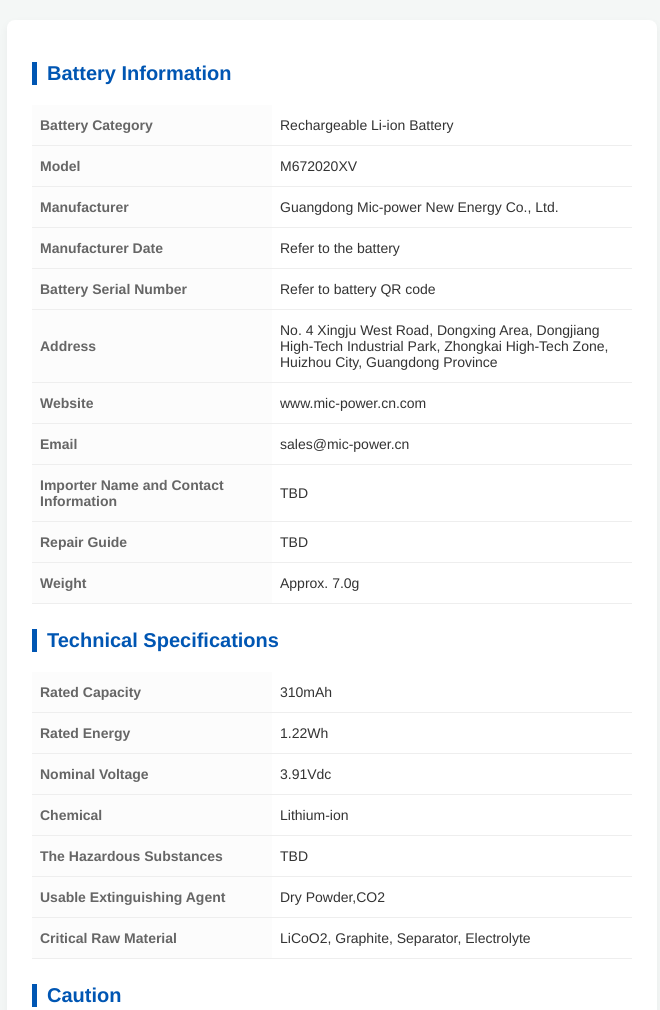
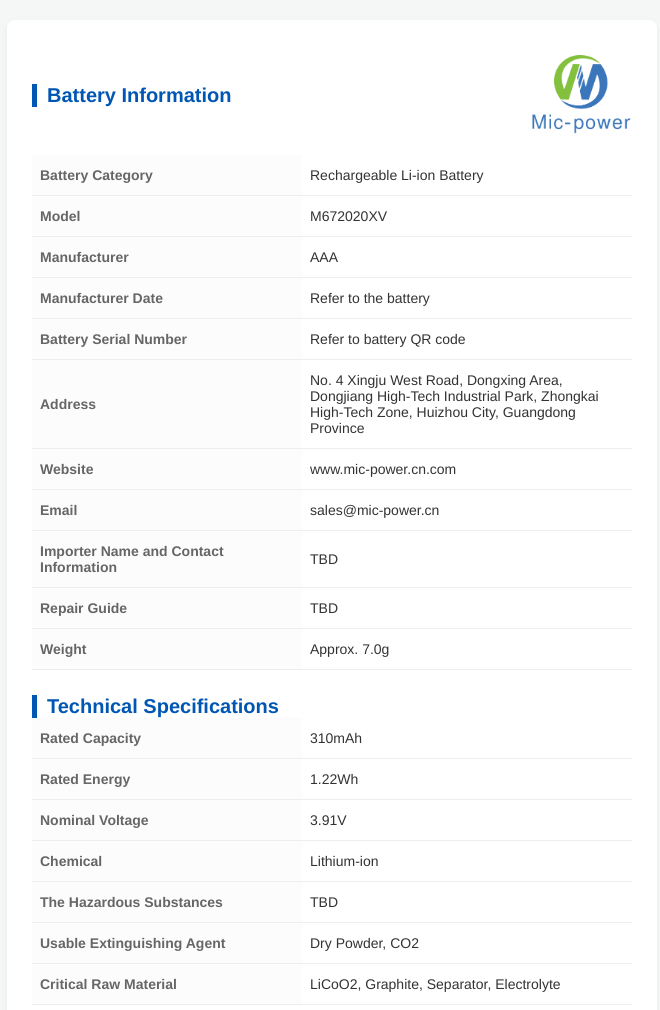
Before and after one commit to Justin0519/Mic-power, a plain HTML site: page index.html in a window 1280 px wide. Shown: the top 1010 px of the page, without its empty margins (308-968 px from the left). Drawn offline with Linux system fonts and the light colour scheme.

Commit message:
Add files via upload

```diff
--- a/index.html
+++ b/index.html
@@ -3,32 +3,64 @@
 <head>
     <meta charset="UTF-8">
     <meta name="viewport" content="width=device-width, initial-scale=1.0">
-    <title>Mic-power New Energy Battery Passport</title>
+    <title>Battery Passport - M672020XV</title>
     <style>
-        /* 這裡是 CSS，負責外觀 */
         body { font-family: "Helvetica Neue", Helvetica, Arial, sans-serif; background-color: #f4f7f6; margin: 0; padding: 20px; color: #333; }
         .container { max-width: 600px; margin: 0 auto; background: #fff; padding: 25px; border-radius: 8px; box-shadow: 0 4px 10px rgba(0,0,0,0.05); }
-        h2 { color: #0056b3; border-left: 5px solid #0056b3; padding-left: 10px; font-size: 20px; margin-bottom: 20px; }
+
+        /* 修正：讓標題與 Logo 水平排列並對齊 */
+        .header-wrapper {
+            display: flex;
+            justify-content: space-between; /* 標題在左，Logo在右 */
+            align-items: center;            /* 關鍵：垂直置中對齊 */
+            margin-bottom: 20px;
+            margin-top: 10px;
+        }
+
+        .logo-header img {
+            height: 80px; /* 稍微縮減到 80px，視覺比例會更精緻 */
+            width: auto;
+            display: block;
+        }
+
+        /* 移除原本 h2 的 margin-top，改由容器控制 */
+        h2 {
+            color: #0056b3;
+            border-left: 5px solid #0056b3;
+            padding-left: 10px;
+            font-size: 20px;
+            margin: 0;
+        }
+
         table { width: 100%; border-collapse: collapse; margin-bottom: 25px; }
         th, td, li { text-align: left; padding: 12px 8px; border-bottom: 1px solid #eee; }
-        th { background-color: #fcfcfc; color: #666; font-weight: 600; width: 40%; font-size: 14px; }
+        th { background-color: #fcfcfc; color: #666; font-weight: 600; width: 45%; font-size: 14px; }
         td, li { font-size: 14px; font-weight: 500; }
         .footer { text-align: center; font-size: 11px; color: #999; margin-top: 30px; }
+
+        .caution-box ul { padding-left: 20px; }
+        .cert-logos { text-align: center; margin-top: 30px; border-top: 1px solid #eee; padding-top: 20px; }
+        .logo-box { text-align: center; margin-top: 30px; margin-bottom: 20px; }
+        .logo-box img { height: 80px; margin: 0 15px; vertical-align: middle; }
     </style>
 </head>
 <body>
-
 <div class="container">
+    <div class="header-wrapper">
         <h2>Battery Information</h2>
+        <div class="logo-header">
+            <a href="https://www.mic-power.cn.com/" target="_blank">
+                <img src="mic-power logo.png" alt="Mic-power Logo">
+            </a>
+    </div>
+</div>
     <table>
         <tr><th>Battery Category</th><td>Rechargeable Li-ion Battery</td></tr>
         <tr><th>Model</th><td>M672020XV</td></tr>
-
-        <tr><th>Manufacturer</th><td>Guangdong Mic-power New Energy Co., Ltd.</td></tr>
+        <tr><th>Manufacturer</th><td>AAA</td></tr>
         <tr><th>Manufacturer Date</th><td>Refer to the battery</td></tr>
         <tr><th>Battery Serial Number</th><td>Refer to battery QR code</td></tr>
-        <tr><th>Address</th><td>No. 4 Xingju West Road, Dongxing Area, Dongjiang High-Tech Industrial Park, Zhongkai High-Tech
-Zone, Huizhou City, Guangdong Province</td></tr>
+        <tr><th>Address</th><td>No. 4 Xingju West Road, Dongxing Area, Dongjiang High-Tech Industrial Park, Zhongkai High-Tech Zone, Huizhou City, Guangdong Province</td></tr>
         <tr><th>Website</th><td>www.mic-power.cn.com</td></tr>
         <tr><th>Email</th><td>sales@mic-power.cn</td></tr>
         <tr><th>Importer Name and Contact Information</th><td>TBD</td></tr>
@@ -40,12 +72,13 @@
     <table>
         <tr><th>Rated Capacity</th><td>310mAh</td></tr>
         <tr><th>Rated Energy</th><td>1.22Wh</td></tr>
-        <tr><th>Nominal Voltage</th><td>3.91Vdc</td></tr>
+        <tr><th>Nominal Voltage</th><td>3.91V</td></tr>
         <tr><th>Chemical</th><td>Lithium-ion</td></tr>
         <tr><th>The Hazardous Substances</th><td>TBD</td></tr>
-        <tr><th>Usable Extinguishing Agent</th><td>Dry Powder,CO2</td></tr>
+        <tr><th>Usable Extinguishing Agent</th><td>Dry Powder, CO2</td></tr>
         <tr><th>Critical Raw Material</th><td>LiCoO2, Graphite, Separator, Electrolyte</td></tr>
     </table>
+
     <div class="caution-box">
         <h2>Caution</h2>
         <ul>
@@ -61,16 +94,12 @@
             <li>Keep small cells and batteries which are considered swallowable out of the reach of children;</li>
             <li>Applicable fire extinguishers: dry powder fire extinguishers carbon dioxide extinguishers.</li>
         </ul>
-    <div style="text-align: center; margin-bottom: 20px;">
-    <img src="ce-logo.svg" alt="CE Logo" style="max-width: 100px; height: auto; margin: 0 10px;">
-    <img src="WEEE_symbol_vectors.svg.png" alt="WEEE Logo" style="max-width: auto; height: 100px; margin: 0 10px;">
+        <div class="logo-box">
+            <img src="ce-logo.svg" alt="CE Logo">
+            <img src="WEEE_symbol_vectors.svg.png" alt="WEEE Logo">
         </div>
     </div>
-
-    <div class="footer">
-        © 2026 Mic-power New Energy. Compliant with EU Battery Passport Regulation.
+    <div class="footer">© 2026 Mic-power New Energy. Compliant with EU Battery Passport Regulation.</div>
 </div>
-</div>
-
 </body>
 </html>
```
Also changed, not shown: mic-power logo.png (added). Lines whose indentation alone changed are shown as unchanged.
